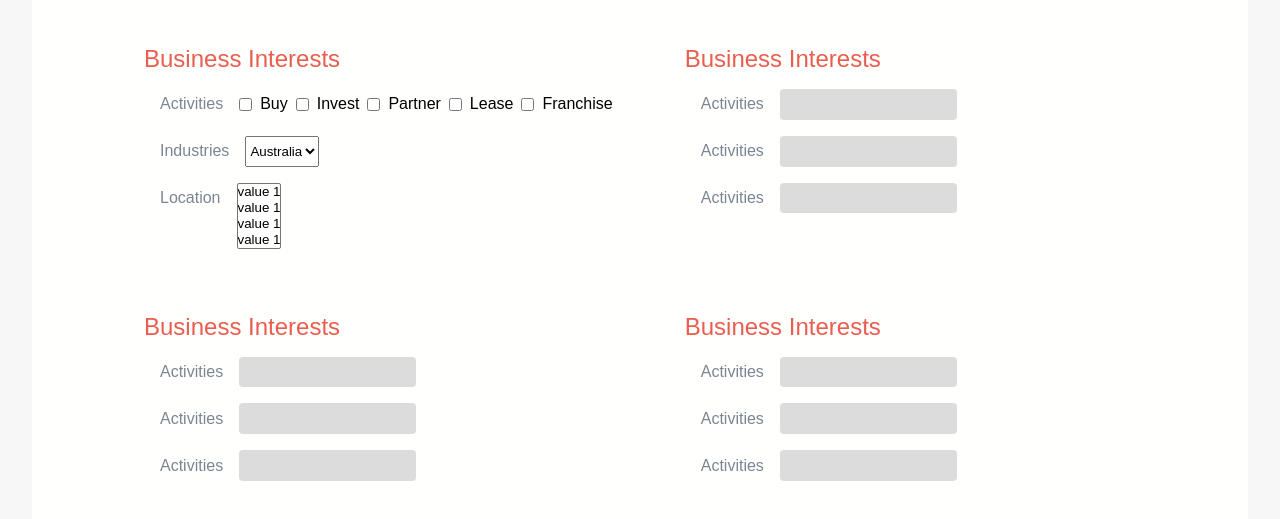
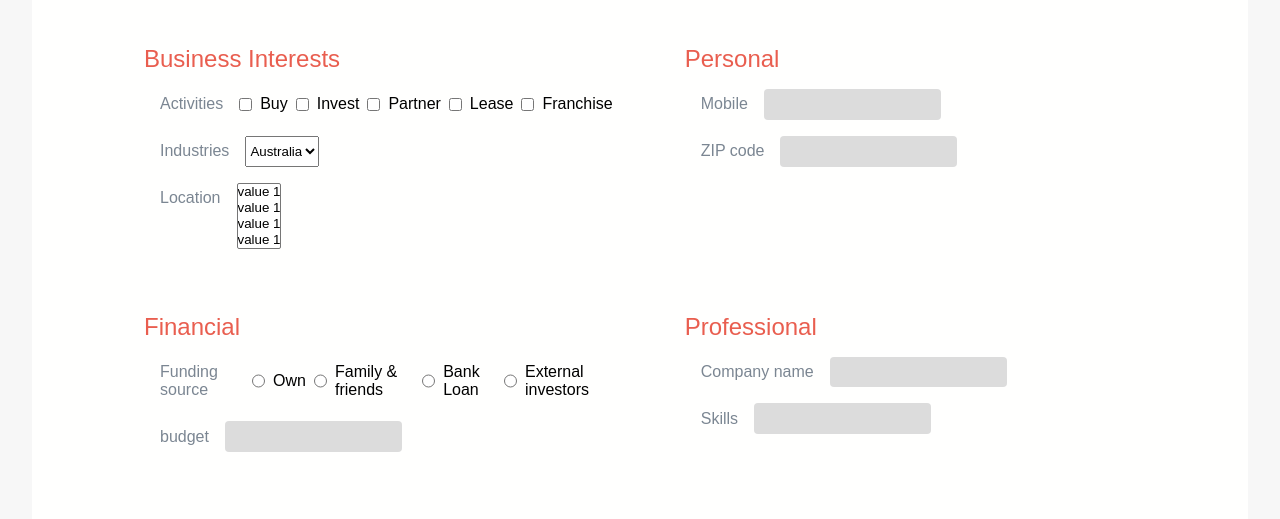
Before and after one commit to konregon/Job-Task, a plain HTML site: page IndiaBiz/index.html in a window 1280 px wide. Shown: the part 337-856 px from the top of the page. Drawn offline with Linux system fonts and the light colour scheme.

Commit message:
Update index.html

```diff
--- a/IndiaBiz/index.html
+++ b/IndiaBiz/index.html
@@ -73,54 +73,59 @@
                     </select>
                 </div>
             </div>
+
             <div class="info-box">
                 <div class="title">
-                    Business Interests
+                    Personal
                 </div>
                 <div class="field">
-                    <p>Activities</p>
+                    <p>Mobile</p>
+
+                    <!-- <input type="number"> -->
+
+                    <!-- <input type="number" name="country_code" title="Error Message" pattern="[1-9]{1}[0-9]{9}"> -->
+
+                    <input type="text" maxlength="10" pattern="\d{10}" title="Please enter exactly 10 digits" />
+
+                </div>
+                <div class="field">
+                    <p>ZIP code</p>
+                    <input type="text" title="your location code">
+                </div>
+            </div>
+
+            <div class="info-box">
+                <div class="title">
+                    Financial
+                </div>
+                <div class="field">
+                    <p>Funding source</p>
+                    <input type="radio" id="radio1" value="Own">
+                    <label for="radio1">Own</label>
+                    <input type="radio" id="radio2" value="Family & friends">
+                    <label for="radio2">Family & friends</label>
+                    <input type="radio" id="radio3" value="Bank Loan">
+                    <label for="radio3">Bank Loan</label>
+                    <input type="radio" id="radio4" value="External investors">
+                    <label for="radio4">External investors</label>
+
+                </div>
+                <div class="field">
+                    <p>budget</p>
+                    <input type="text">
+                </div>
+            </div>
+
+            <div class="info-box">
+                <div class="title">
+                    Professional
+                </div>
+                <div class="field">
+                    <p>Company name</p>
                     <input type="text">
                 </div>
                 <div class="field">
-                    <p>Activities</p>
-                    <input type="text">
-                </div>
-                <div class="field">
-                    <p>Activities</p>
-                    <input type="text">
-                </div>
-            </div>
-            <div class="info-box">
-                <div class="title">
-                    Business Interests
-                </div>
-                <div class="field">
-                    <p>Activities</p>
-                    <input type="text">
-                </div>
-                <div class="field">
-                    <p>Activities</p>
-                    <input type="text">
-                </div>
-                <div class="field">
-                    <p>Activities</p>
-                    <input type="text">
-                </div>
-            </div>
-            <div class="info-box">
-                <div class="title">
-                    Business Interests
-                </div>
-                <div class="field">
-                    <p>Activities</p>
-                    <input type="text">
-                </div>
-                <div class="field">
-                    <p>Activities</p>
-                    <input type="text">
-                </div>
-                <div class="field">
-                    <p>Activities</p>
+                    <p>Skills</p>
                     <input type="text">
                 </div>
             </div>
```
